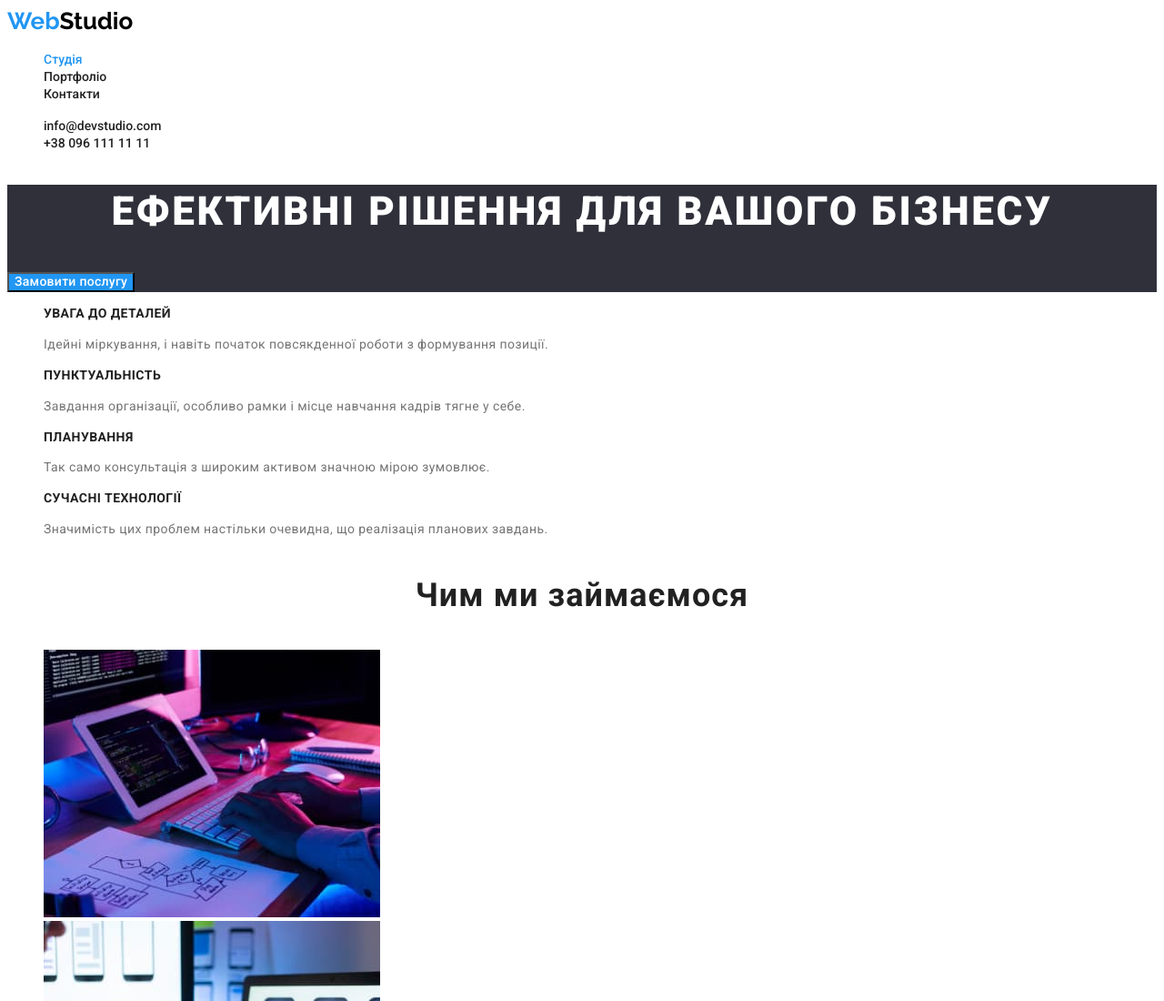
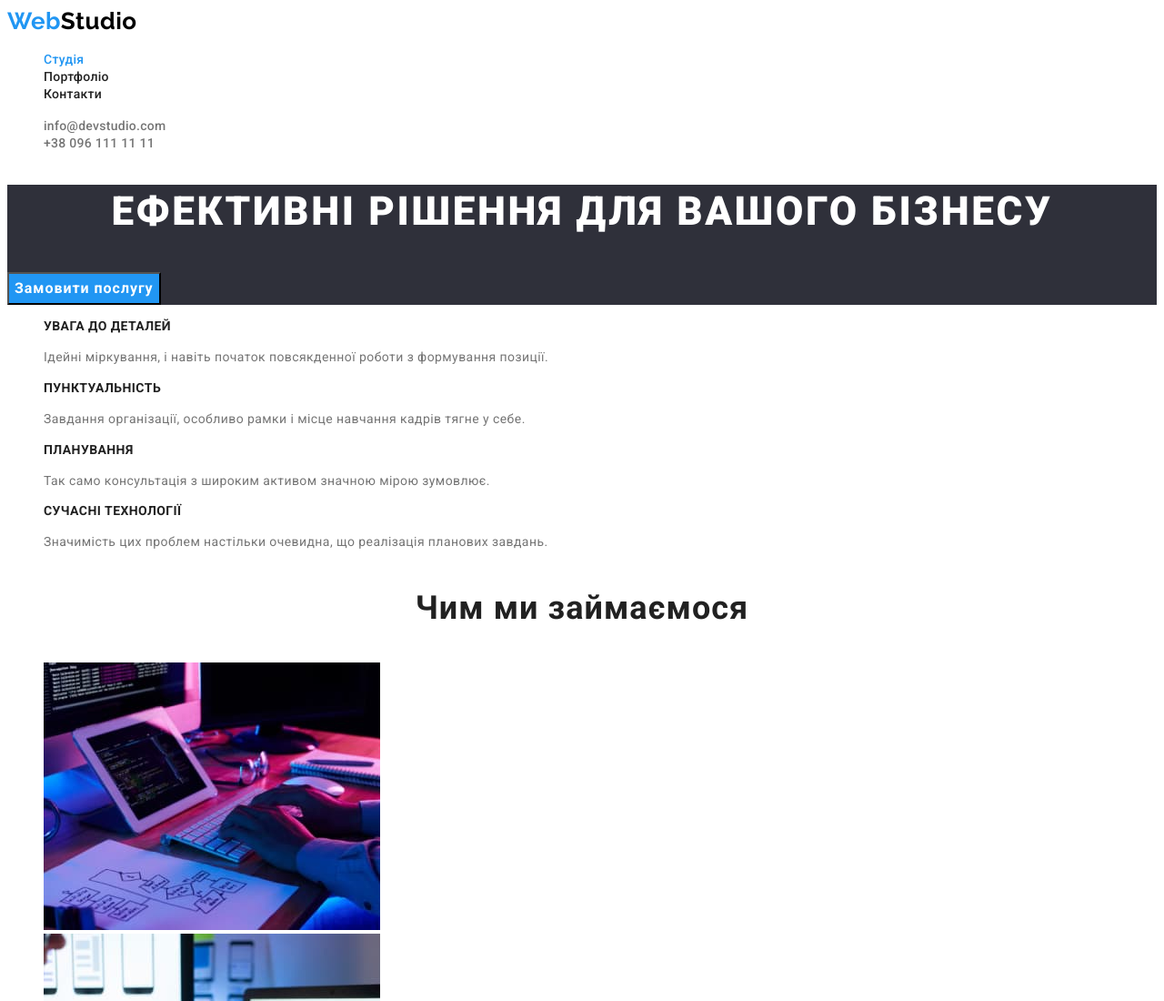
Before and after one commit to VolodymyrShostak/goit-markup-hw-02, a plain HTML site: page index.html in a window 1280 px wide. Shown: the top 1100 px of the page at 91% size. Drawn offline with Linux system fonts and the light colour scheme.

Commit message:
виправлення помилок (згідно зауважень)

```diff
--- a/css/styles.css
+++ b/css/styles.css
@@ -9,7 +9,7 @@ body {
 font-family: 'Roboto', sans-serif;
 background-color: white;
 color:#757575 ;
-letter-spacing: 3%;
+letter-spacing: 0.03em;
 }
 .decoration {
     text-decoration: none;
@@ -40,9 +40,11 @@ color:var(--title-text-color);
 font-weight: 500;
 font-size: 14px;
 line-height: 1.14;
-line-height: 100%;
-letter-spacing: 2%;
+letter-spacing: 0.02em;
 text-decoration: none;
+}
+.contacts .link {
+    color: #757575 ;
 }
 
 .site-nav .link:hover,
@@ -87,6 +89,10 @@ letter-spacing: 0.02em;
 .button.primary {
  background-color:var(--accent-color);
   color: var(--primaty-white-color);
+  font-weight: 700;
+  font-size: 16px;
+  line-height: 1.88;
+  letter-spacing: 0.06em;
 }
 
 .button.secondary {
@@ -152,7 +158,7 @@ line-height: 1.71;
 letter-spacing: 0.03em;
 }
 .address .contact {
-    color: rgba(255, 255, 255, 0.6);;
+    color: rgba(255, 255, 255, 0.6);
 }
 .address .contact:hover,
 .address .contact:focus {
```
Also changed, not shown: portfolio.html (+3 -3 lines).
